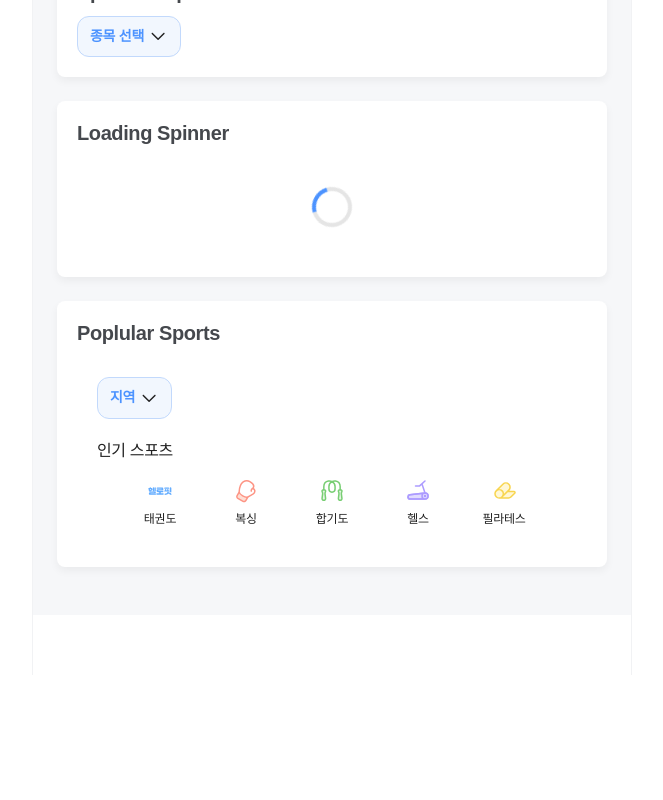
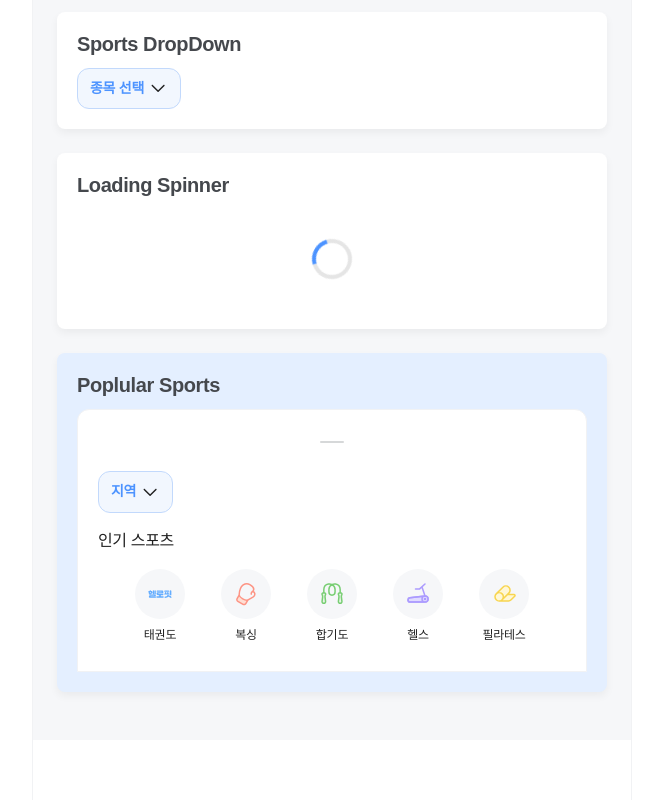
Before and after one commit to HELLO-FIT/FE_HELLO-FIT, a Next.js app: page /preview in a window 1280 px wide. Shown: the part 2370-3170 px from the top of the page, without its empty margins (308-971 px from the left). Before the commit the page ends 3045 px from the top, so only its background shows below. Built offline with nearby package versions, Linux system fonts and the light colour scheme; a web font is replaced by a local one.

Commit message:
Feat: PopularSports Component with Indicator

```diff
--- a/src/components/Asset/Icon/index.tsx
+++ b/src/components/Asset/Icon/index.tsx
@@ -2,7 +2,7 @@ import React from 'react';
 import Image from 'next/image';
 import { ICONS } from '@/constants/asset';
 
-interface IconComponentProps {
+export interface IconComponentProps {
   name: keyof typeof ICONS;
   size?: 'l' | 'm' | 's' | 'custom';
   alt?: string;
--- a/src/components/Button/SportButton/index.tsx
+++ b/src/components/Button/SportButton/index.tsx
@@ -10,7 +10,9 @@ interface SportButtonProps {
 export default function SportButton({ iconName, label }: SportButtonProps) {
   return (
     <div className={styles.sportButton}>
-      <IconComponent name={iconName} size="m" alt={label} />
+      <div className={styles.iconContainer}>
+        <IconComponent name={iconName} size="m" alt={label} />
+      </div>
       <p className={styles.label}>{label}</p>
     </div>
   );
--- a/src/components/PopularSports/PopularSports.module.scss
+++ b/src/components/PopularSports/PopularSports.module.scss
@@ -6,12 +6,20 @@
   align-items: center;
   padding: 20px;
   background-color: $white;
+  border-radius: 12px 12px 0 0;
+  overflow: hidden;
+  border: 1px solid $gray20;
+  padding-bottom: 28px;
+
+  .indicatorContainer {
+    margin-bottom: 14px;
+  }
 
   .header {
     display: flex;
     justify-content: flex-start;
     width: 100%;
-    padding-bottom: 20px;
+    padding-bottom: 16px;
   }
 
   .title {
@@ -26,5 +34,6 @@
     gap: 16px;
     justify-content: center;
     width: 100%;
+
   }
 }
--- a/src/components/PopularSports/index.tsx
+++ b/src/components/PopularSports/index.tsx
@@ -2,6 +2,7 @@ import React from 'react';
 import DropDown from '@/components/DropDown';
 import SportButtonList from '@/components/SportButtonList';
 import styles from './PopularSports.module.scss';
+import IconComponent from '../Asset/Icon';
 
 const locationOptions = [
   '서울 종로구',
@@ -31,10 +32,12 @@ const locationOptions = [
   '서울 강동구',
 ];
 
-
 export default function PopularSports() {
   return (
     <div className={styles.popularSportsContainer}>
+      <div className={styles.indicatorContainer}>
+        <IconComponent name="indicator" size="custom" alt="Indicator" />
+      </div>
       <header className={styles.header}>
         <DropDown
           placeholder="지역"
--- a/src/constants/asset.tsx
+++ b/src/constants/asset.tsx
@@ -116,21 +116,25 @@ export const ICONS = {
   markerEmpty: '/icon/custom/GNB/marker-empty.svg',
   markerFull: '/icon/custom/GNB/marker-full.svg',
   // 커스텀 아이콘
+  // 찜 아이콘
   blueHeartBlank: '/icon/custom/icon-blue-heart-blank.svg',
   blueHeartFull: '/icon/custom/icon-blue-heart-full.svg',
+  landingKakao: '/icon/custom/icon-landing-kakao.svg',
   kakao: '/icon/custom/icon-kakao.svg',
   landingDumbbell: '/icon/custom/icon-landing-dumbbell.svg',
+  // 로고 아이콘
   logo: '/icon/custom/logo.svg',
   logoBlue: '/icon/custom/logo-blue.svg',
   logoGreen: '/icon/custom/logo-green.svg',
-  landingKakao: '/icon/custom/icon-landing-kakao.svg',
   scheduleEllipse: '/icon/custom/schedule-ellipse.svg',
   checked: '/icon/custom/icon-checked.svg',
   unchecked: '/icon/custom/icon-unchecked.svg',
+  // 스포츠 종목 아이콘
   boxing: '/icon/custom/icon-boxing.svg',
   hapkido: '/icon/custom/icon-hapkido.svg',
   health: '/icon/custom/icon-health.svg',
   pilates: '/icon/custom/icon-pilates.svg',
+  indicator: '/icon/custom/icon-indicator.svg',
 };
 
 export const IMAGES = {
--- a/src/pages/preview/index.tsx
+++ b/src/pages/preview/index.tsx
@@ -179,7 +179,7 @@ export default function Preview() {
         </div>
       </section>
 
-      <section className={styles.section}>
+      <section className={styles.sectionBlue}>
         <h2 className={styles.sectionTitle}>Poplular Sports</h2>
         <PopularSports />
       </section>
--- a/src/pages/preview/preview.module.scss
+++ b/src/pages/preview/preview.module.scss
@@ -21,13 +21,13 @@
   box-shadow: 0 4px 8px rgba(0, 0, 0, 0.05);
 }
 
-// .sectionBlue {
-//   background-color: $blue10;
-//   padding: 20px;
-//   margin-bottom: 24px;
-//   border-radius: 8px;
-//   box-shadow: 0 4px 8px rgba(0, 0, 0, 0.05);
-// }
+.sectionBlue {
+  background-color: $blue10;
+  padding: 20px;
+  margin-bottom: 24px;
+  border-radius: 8px;
+  box-shadow: 0 4px 8px rgba(0, 0, 0, 0.05);
+}
 
 .sectionTitle {
   @include T20B;
```
Also changed, not shown: public/icon/custom/icon-indicator.svg (added), src/components/Button/SportButton/SportButton.module.scss (line endings or trailing spaces).
